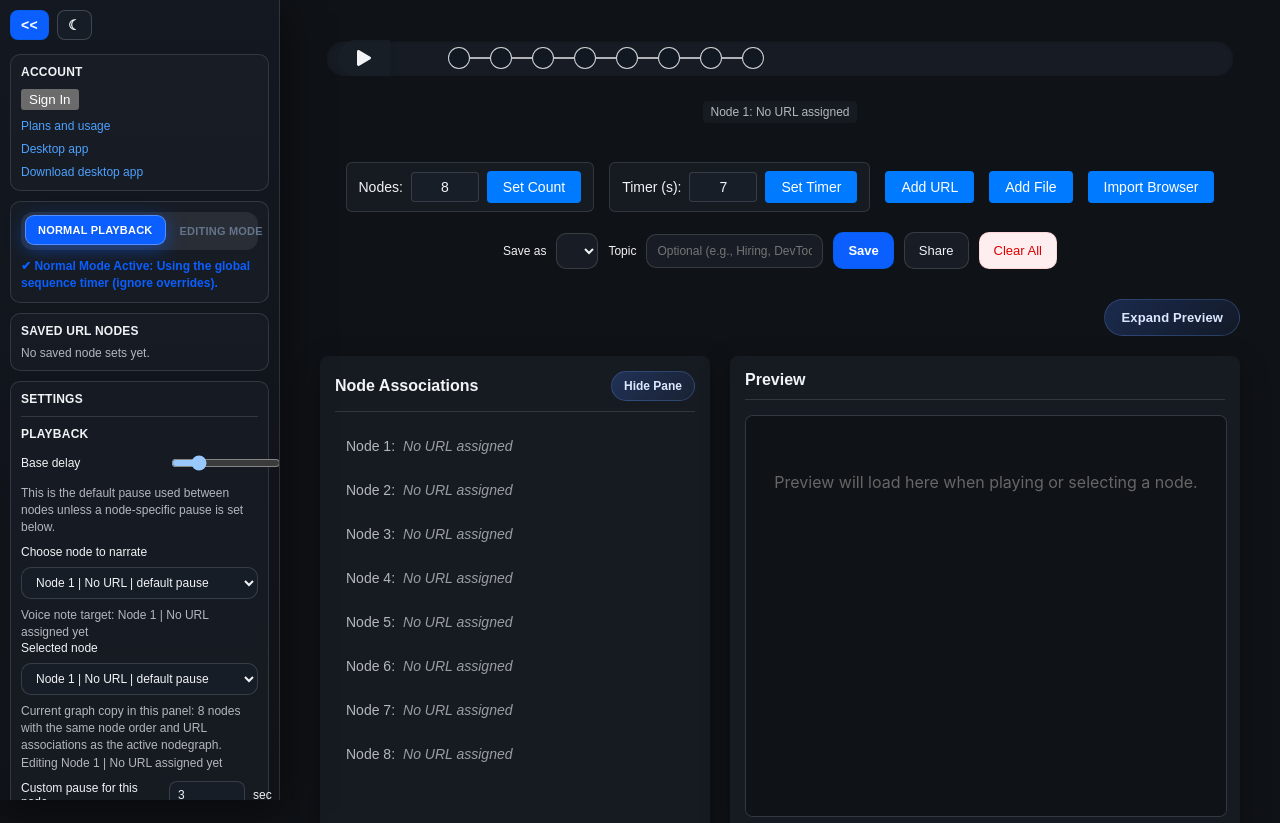
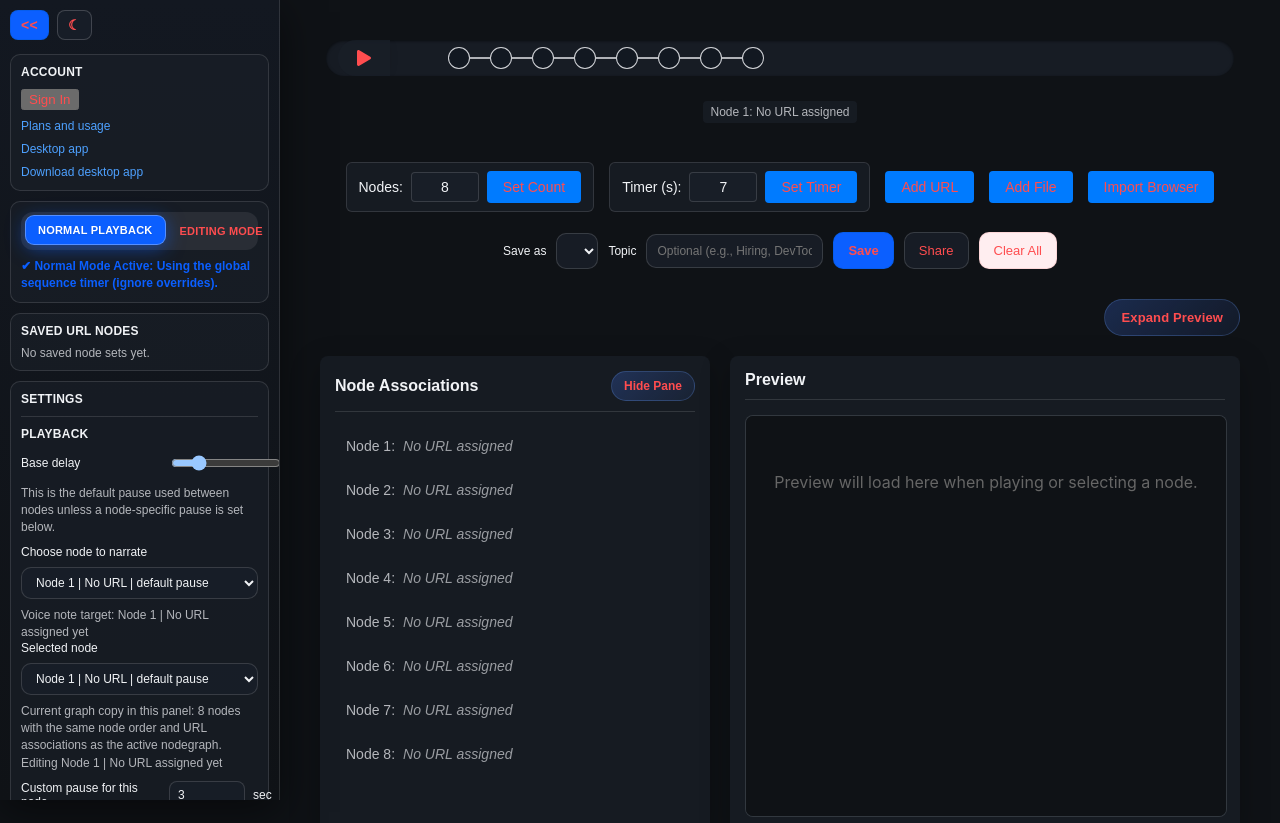
Before and after one commit to j034j/Cynode, a browser extension: page public/index.html in a window 1280 px wide. Both pictures are taken after a click on the button "Switch to dark mode". Shown: the top 823 px of the page. Drawn offline with Linux system fonts and the light colour scheme; no server answers.

Commit message:
Improve browser import UI and dark mode button contrast

```diff
--- a/public/styles.css
+++ b/public/styles.css
@@ -1731,6 +1731,21 @@ html[data-theme="dark"] .pane-inline-toggle {
   border-color: rgba(110, 165, 255, 0.24);
   background: linear-gradient(135deg, rgba(67, 123, 255, 0.24), rgba(67, 123, 255, 0.08));
   color: #dce8ff;
+}
+
+html[data-theme="dark"] button,
+html[data-theme="dark"] .theme-toggle,
+html[data-theme="dark"] .sidepanel-toggle,
+html[data-theme="dark"] .mode-toggle-btn,
+html[data-theme="dark"] .auth-tab,
+html[data-theme="dark"] .auth-primary,
+html[data-theme="dark"] .controls button,
+html[data-theme="dark"] .modal-buttons button,
+html[data-theme="dark"] .save-share-row button,
+html[data-theme="dark"] .pane-toggle-btn,
+html[data-theme="dark"] .pane-inline-toggle,
+html[data-theme="dark"] .icon-button {
+  color: #ff4d4f !important;
 }
 
 html[data-theme="dark"] .url-display h3,
```
